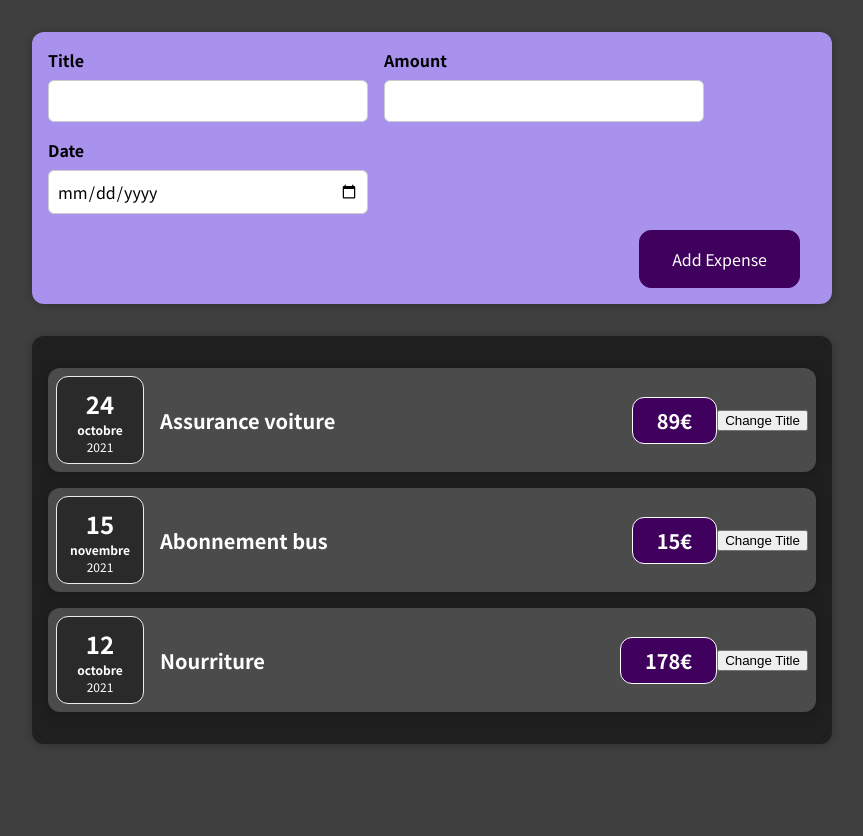
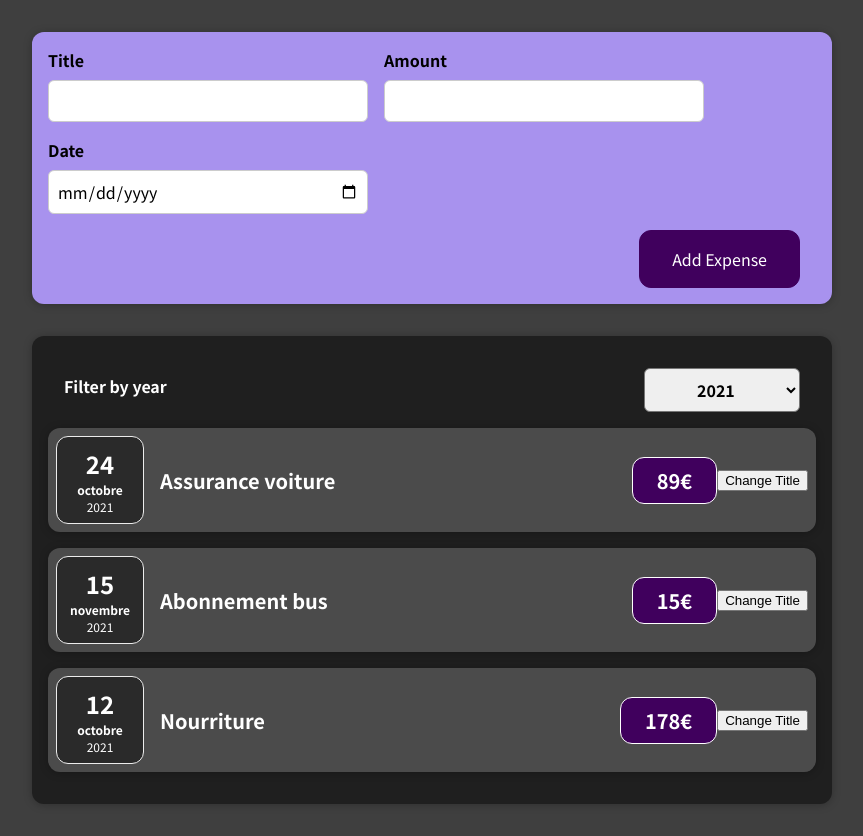
Before and after one commit to yocosi/expense-tracker, a React (Create React App) app: page / in a window 1280 px wide. Shown: the whole page, without its empty margins (208-1071 px from the left). Before the commit the page ends 800 px from the top, so only its background shows below. Built offline with nearby package versions, Linux system fonts and the light colour scheme.

Commit message:
Starting to implement the ExpenseFilter component

```diff
--- /dev/null
+++ b/src/components/Expenses/ExpenseFilter.css
@@ -0,0 +1,24 @@
+.expenses-filter {
+  color: white;
+  padding: 0 1rem;
+}
+
+.expenses-filter__control {
+  display: flex;
+  width: 100%;
+  align-items: center;
+  justify-content: space-between;
+  margin: 1rem 0;
+}
+
+.expenses-filter label {
+  font-weight: bold;
+  margin-bottom: 0.5rem;
+}
+
+.expenses-filter select {
+  font: inherit;
+  padding: 0.5rem 3rem;
+  font-weight: bold;
+  border-radius: 6px;
+}
--- /dev/null
+++ b/src/components/Expenses/ExpenseFilter.js
@@ -0,0 +1,26 @@
+import React from "react";
+import "./ExpenseFilter.css";
+
+const ExpenseFilter = (props) => {
+
+  const dropdownChangeHandler = (e) => {
+    props.onChangeFilter(e.target.value);
+  }
+
+  return (
+    <div className="expenses-filter">
+      <div className="expenses-filter__control">
+        <label>Filter by year</label>
+        <select value={props.originalYear} onChange={dropdownChangeHandler}>
+          <option value="2025">2025</option>
+          <option value="2024">2024</option>
+          <option value="2023">2023</option>
+          <option value="2022">2022</option>
+          <option value="2021">2021</option>
+        </select>
+      </div>
+    </div>
+  )
+}
+
+export default ExpenseFilter;
--- a/src/components/Expenses/Expenses.js
+++ b/src/components/Expenses/Expenses.js
@@ -1,11 +1,23 @@
-import React from 'react';
+import React, { useState } from 'react';
 import ExpenseItem from './ExpenseItem';
+import ExpenseFilter from './ExpenseFilter';
 import Card from '../UI/Card';
 import './Expenses.css';
 
+
 const Expenses = (props) => {
+
+  const [filteredYear, setFilteredYear] = useState('2021');
+
+  const filterChangeHandler = (selectedYear) => {
+    setFilteredYear(selectedYear);
+    console.log("From Expenses.js");
+    console.log(selectedYear);
+  }
+
   return (
     <Card className="expenses">
+      <ExpenseFilter originalYear={filteredYear} onChangeFilter={filterChangeHandler} />
       {props.items.map((v, i, a) => {
         return (<ExpenseItem
           title={props.items[i].title}
```
